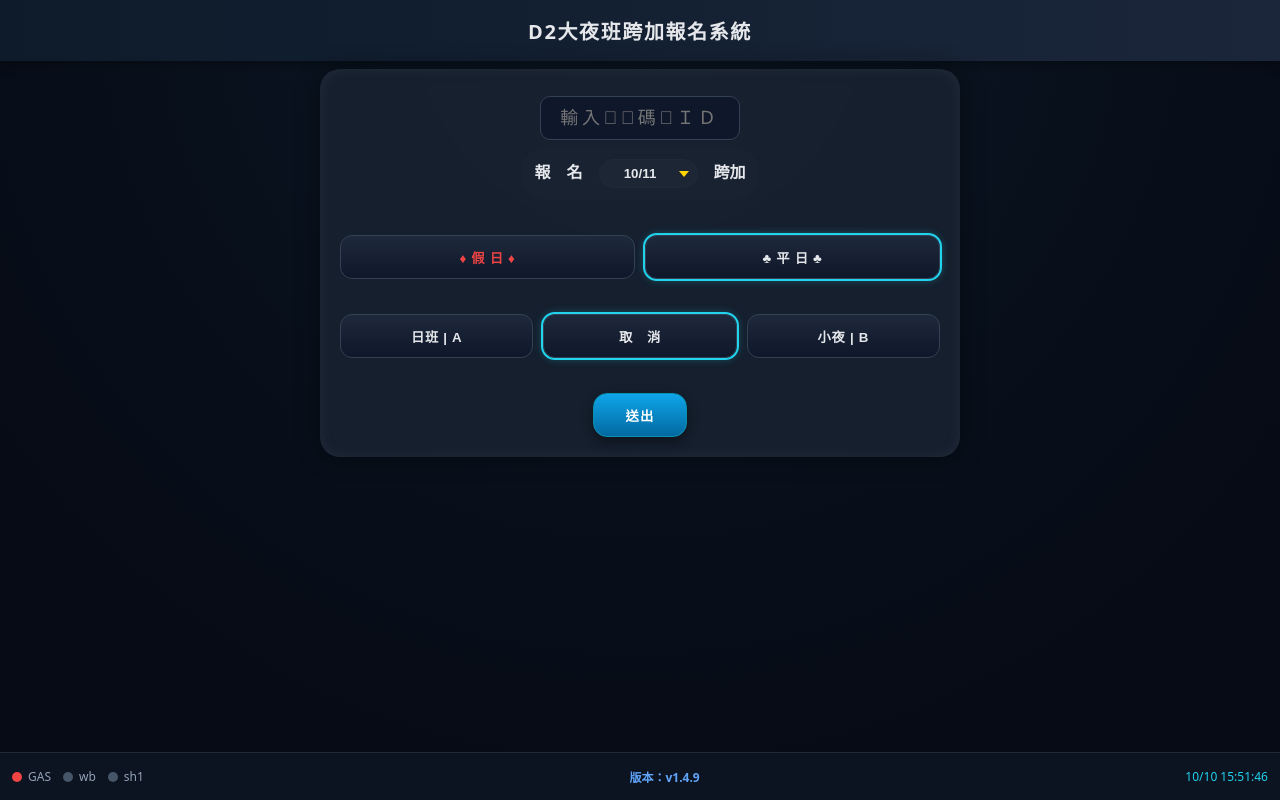
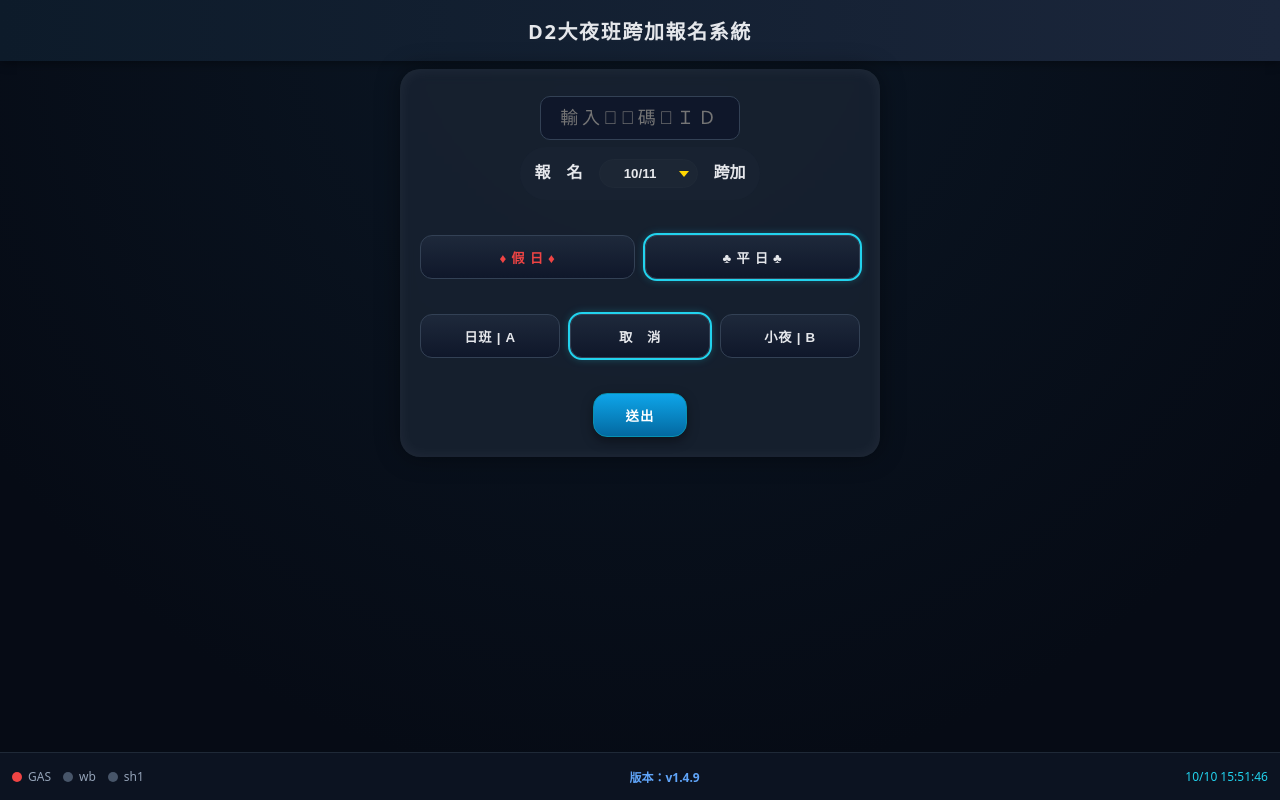
Before and after one commit to ut-ypd14/D2C01, a plain HTML site: page index.html in a window 1280 px wide. Drawn offline with Linux system fonts and the light colour scheme; no server answers.

Commit message:
更新 index.html

```diff
--- a/index.html
+++ b/index.html
@@ -14,7 +14,7 @@ html,body{ padding-bottom:var(--footer-h); margin:0;height:100%;background:radia
 *,*::before,*::after{box-sizing:inherit}
 header{ text-align:center;padding:16px 0;font-size:20px;font-weight:700;letter-spacing:.08em; background:linear-gradient(90deg,#0d1b2a,#1b263b);box-shadow:0 2px 10px rgba(0,0,0,.4); }
 main{display:block;padding:8px 0 0;overflow:visible;}
-.container{width:80%;max-width:640px;min-width:280px;margin:0 auto;}
+.container{width:80%;max-width:480px;min-width:240px;margin:0 auto;}
 .panel{ width:100%;background:var(--panel);border-radius:20px;padding:20px;margin:0;
   box-shadow:0 0 25px rgba(0,0,0,.4),inset 0 0 15px rgba(255,255,255,.06);backdrop-filter:blur(8px);
 }
```
